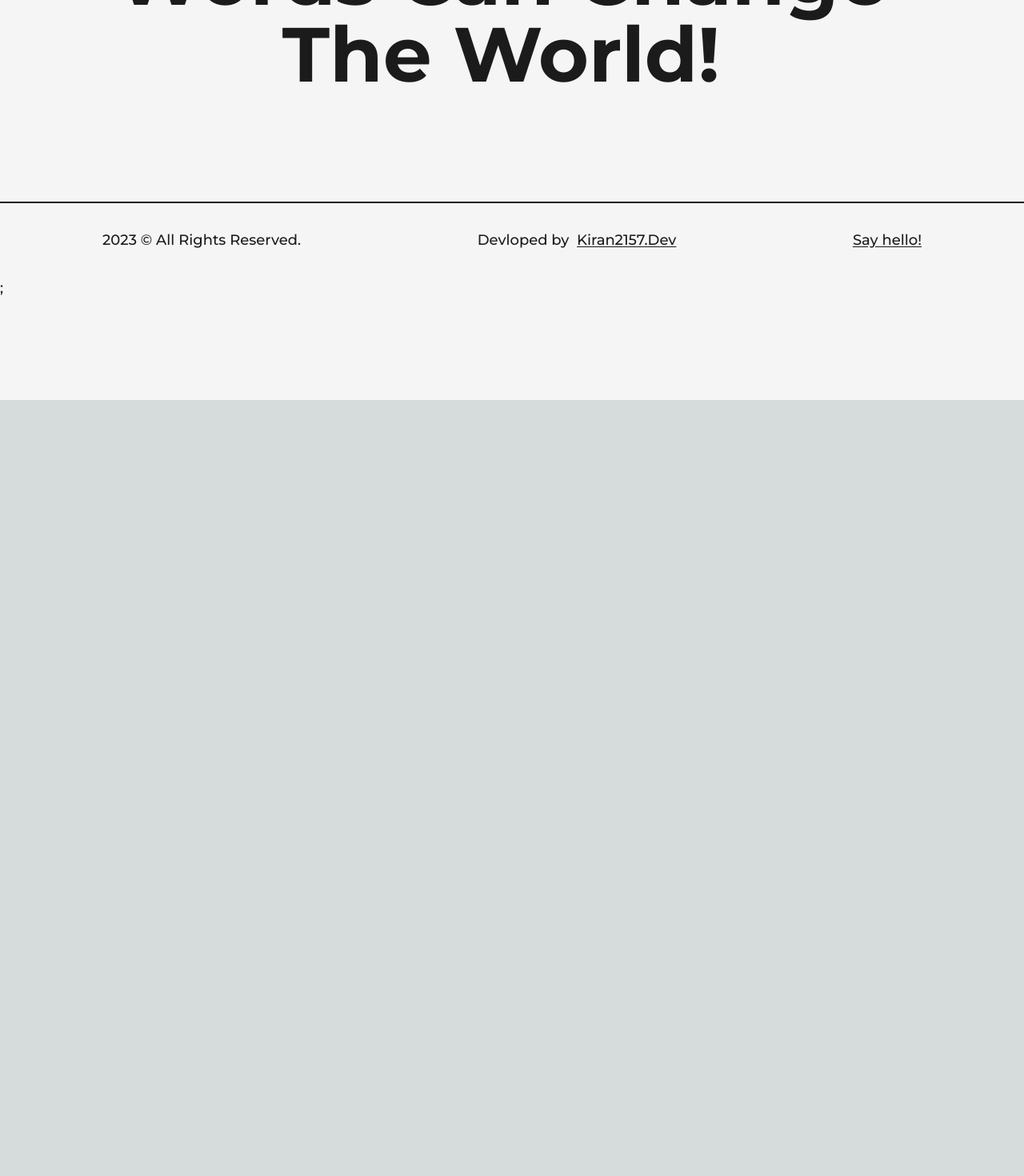
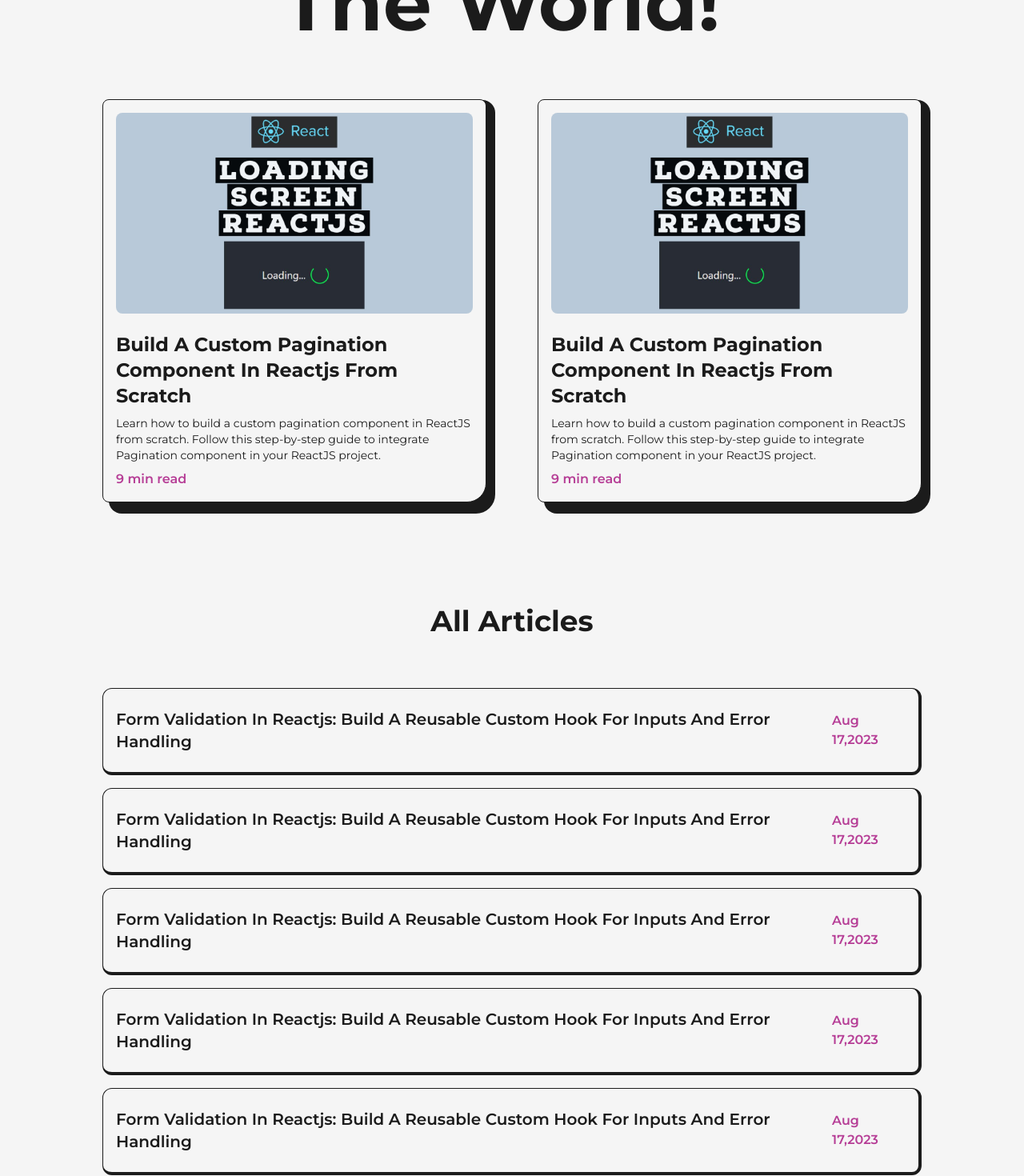
Before and after one commit to kirankuyate2157/kiran-kuyate-portfolio, a Next.js app: page /articles in a window 1280 px wide. Shown: the part 300-1770 px from the top of the page at 80% size. Before the commit the page ends 800 px from the top, so only its background shows below. Built offline with nearby package versions, Linux system fonts and the light colour scheme.

Commit message:
article done

```diff
--- a/src/pages/about.js
+++ b/src/pages/about.js
@@ -47,20 +47,20 @@
                 Biography
               </h2>
               <p className='font-medium'>
-                Hi, I'm CodeBucks, a web developer and UI/UX designer with a
-                passion for creating beautiful, functional, and user-centered
+                Hi, I&apos;m CodeBucks, a web developer and UI/UX designer with
+                a passion for creating beautiful, functional, and user-centered
                 digital experiences. With 4 years of experience in the field. I
                 am always looking for new and innovative ways to bring my
-                clients' visions to life.
+                clients&apos; visions to life.
               </p>
               <p className='my-4 font-medium'>
                 I believe that design is about more than just making things look
-                pretty – it's about solving problems and creating intuitive,
-                enjoyable experiences for users.
+                pretty – it&apos;s about solving problems and creating
+                intuitive, enjoyable experiences for users.
               </p>
               <p className='font-medium'>
-                Whether I'm working on a website, mobile app, or other digital
-                product, I bring my commitment to design excellence and
+                Whether I&apos;m working on a website, mobile app, or other
+                digital product, I bring my commitment to design excellence and
                 user-centered thinking to every project I work on. I look
                 forward to the opportunity to bring my skills and passion to
                 your next project.
--- a/src/pages/articles.js
+++ b/src/pages/articles.js
@@ -1,7 +1,95 @@
 import Head from "next/head";
-import React from "react";
+import Link from "next/link";
+import React, { useRef } from "react";
+import Image from "next/image";
 import Layout from "@/components/Layout";
 import AnimatedText from "@/components/AnimatedText";
+import { motion, useMotionValue } from "framer-motion";
+import article1 from "../../public/images/articles/create loading screen in react js.jpg";
+
+const FramerImage = motion(Image);
+
+const MovingImg = ({ img, title, link }) => {
+  const x = useMotionValue(0);
+  const y = useMotionValue(0);
+  const imgRef = useRef(null);
+
+  function handleMouse(event) {
+    imgRef.current.style.display = "inline-block";
+    x.set(event.pageX);
+    y.set(-10);
+  }
+  function handleMouseLeave(event) {
+    imgRef.current.style.display = "none";
+    x.set(0);
+    y.set(0);
+  }
+  return (
+    <Link
+      href={link}
+      target='_blank'
+      onMouseMove={handleMouse}
+      onMouseLeave={handleMouseLeave}
+    >
+      <h2 className='capitalize text-xl font-semibold hover:underline'>
+        {title}
+      </h2>
+      <FramerImage
+        style={{ x: x, y: y }}
+        initial={{ opacity: 0 }}
+        whileInView={{ opacity: 1, transition: { duration: 0.2 } }}
+        ref={imgRef}
+        src={img}
+        alt={title}
+        className='z-10 w-96 h-auto hidden absolute rounded-lg'
+      />
+    </Link>
+  );
+};
+
+const Article = ({ img, title, date, link }) => {
+  return (
+    <motion.li
+      initial={{ y: 200 }}
+      whileInView={{ y: 0, transition: { duration: 0.5, ease: "easeInOut" } }}
+      viewport={{ once: true }}
+      className='relative w-full p-4 py-6 my-4 rounded-xl flex items-center justify-between bg-light text-dark first:mt:mt-0 border border-solid border-dark border-r-4 border-b-4'
+    >
+      <MovingImg title={title} img={img} link={link} />
+      <span className='text-primary font-semibold pl-4'>{date}</span>
+    </motion.li>
+  );
+};
+
+const FeaturedArticle = ({ img, title, time, summary, link }) => {
+  return (
+    <li className='relative col-span-1 w-full p-4 bg-light text-dark border border-solid border-dark rounded-lg rounded-br-3xl'>
+      <div className='absolute top-0 -right-3 -z-10 w-[101%] h-[103%] rounded-[1rem] bg-dark rounded-br-3xl' />
+      <Link
+        href={link}
+        target='_blank'
+        className='w-full inline-block cursor-pointer overflow-hidden rounded-lg'
+      >
+        <FramerImage
+          src={img}
+          alt={title}
+          className='w-full h-auto'
+          whileHover={{ scale: 1.05 }}
+          transition={{ duration: 0.3 }}
+        />
+      </Link>
+      <Link href={link} target='_blank'>
+        <h2 className='capitalize text-2xl font-bold my-2 mt-4 hover:underline'>
+          {title}
+        </h2>
+      </Link>
+      <p p className='text-sm mb-2'>
+        {summary}
+      </p>
+      <span className='text-primary font-semibold'>{time}</span>
+    </li>
+  );
+};
 
 const articles = () => {
   return (
@@ -10,9 +98,62 @@
         <title>kiran kuyate | Article</title>
         <meta name='description' content='any description..' />
       </Head>
-      <main>
-        <Layout>
-          <AnimatedText text='words can change the world!' />
+      <main className='w-full mb-16 flex flex-col items-center justify-center overflow-hidden text-dark'>
+        <Layout className='pt-16'>
+          <AnimatedText text='words can change the world!' className='mb-16' />
+          <ul className='grid grid-cols-2 gap-16'>
+            <FeaturedArticle
+              title='Build A Custom Pagination Component In Reactjs From Scratch'
+              summary='Learn how to build a custom pagination component in ReactJS from scratch.
+Follow this step-by-step guide to integrate Pagination component in your ReactJS project.'
+              time='9 min read'
+              img={article1}
+              link='/'
+            />
+            <FeaturedArticle
+              title='Build A Custom Pagination Component In Reactjs From Scratch'
+              summary='Learn how to build a custom pagination component in ReactJS from scratch.
+Follow this step-by-step guide to integrate Pagination component in your ReactJS project.'
+              time='9 min read'
+              img={article1}
+              link='/'
+            />
+          </ul>
+          <h2 className='font-bold text-4xl w-full text-center my-16 mt-32'>
+            All Articles
+          </h2>
+          <ul>
+            <Article
+              title='Form Validation In Reactjs: Build A Reusable Custom Hook For Inputs And Error Handling'
+              date='Aug 17,2023'
+              link='/'
+              img={article1}
+            />
+            <Article
+              title='Form Validation In Reactjs: Build A Reusable Custom Hook For Inputs And Error Handling'
+              date='Aug 17,2023'
+              link='/'
+              img={article1}
+            />
+            <Article
+              title='Form Validation In Reactjs: Build A Reusable Custom Hook For Inputs And Error Handling'
+              date='Aug 17,2023'
+              link='/'
+              img={article1}
+            />
+            <Article
+              title='Form Validation In Reactjs: Build A Reusable Custom Hook For Inputs And Error Handling'
+              date='Aug 17,2023'
+              link='/'
+              img={article1}
+            />
+            <Article
+              title='Form Validation In Reactjs: Build A Reusable Custom Hook For Inputs And Error Handling'
+              date='Aug 17,2023'
+              link='/'
+              img={article1}
+            />
+          </ul>
         </Layout>
       </main>
     </>
--- a/src/pages/projects.js
+++ b/src/pages/projects.js
@@ -6,6 +6,8 @@
 import Image from "next/image";
 import { GithubIcon } from "@/components/icons";
 import project1 from "../../public/images/projects/crypto-screener-cover-image.jpg";
+import { motion } from "framer-motion";
+const FramerImage = motion(Image);
 const FeaturedPrject = ({ type, title, summary, img, link, github }) => {
   return (
     <article className='w-full relative flex items-center justify-between rounded-3xl border border-solid border-dark bg-light shadow-2xl p-10'>
@@ -15,7 +17,13 @@
         target='_blank'
         className='w-1/2 cursor-pointer overflow-hidden rounded-lg'
       >
-        <Image src={img} alt={title} className='w-full h-auto' />
+        <FramerImage
+          src={img}
+          alt={title}
+          className='w-full h-auto'
+          whileHover={{ scale: 1.05 }}
+          transition={{ duration: 0.3 }}
+        />
       </Link>
       <div className='w-1/2 flex flex-col items-start justify-between pl-6'>
         <span className='text-primary font-medium text-xl'>{type}</span>
@@ -52,7 +60,13 @@
         target='_blank'
         className='w-full cursor-pointer overflow-hidden rounded-lg'
       >
-        <Image src={img} alt={title} className='w-full h-auto' />
+        <FramerImage
+          src={img}
+          alt={title}
+          className='w-full h-auto'
+          whileHover={{ scale: 1.05 }}
+          transition={{ duration: 0.3 }}
+        />
       </Link>
       <div className='w-full flex flex-col items-start justify-between mt-4'>
         <span className='text-primary font-medium text-xl'>{type}</span>
```
